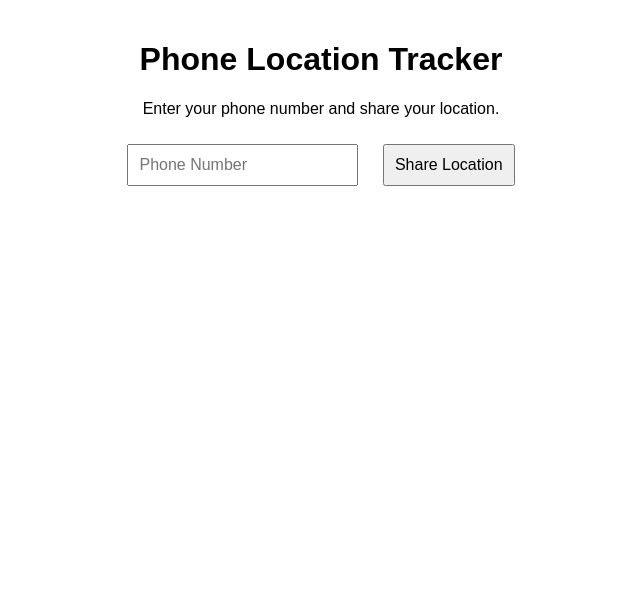
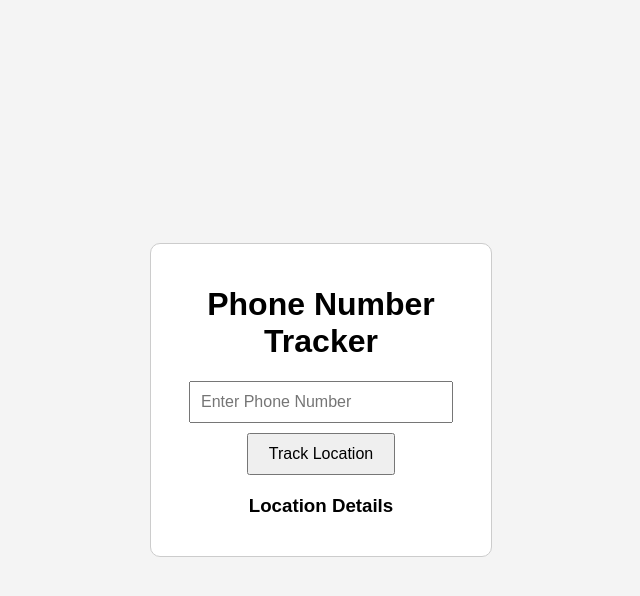
Before and after one commit to karttalentokoneista/kartta, a plain HTML site: page index.html in a window 1280 px wide. Shown: the whole page, without its empty margins (319-959 px from the left). Drawn offline with Linux system fonts and the light colour scheme.

Commit message:
Update index.html

```diff
--- a/index.html
+++ b/index.html
@@ -3,59 +3,76 @@
 <head>
     <meta charset="UTF-8">
     <meta name="viewport" content="width=device-width, initial-scale=1.0">
-    <title>Phone Location Tracker</title>
+    <title>Phone Number Tracker</title>
     <style>
         body {
             font-family: Arial, sans-serif;
+            display: flex;
+            justify-content: center;
+            align-items: center;
+            height: 100vh;
             margin: 0;
+            background-color: #f4f4f4;
+        }
+        .container {
+            text-align: center;
             padding: 20px;
-            text-align: center;
+            border: 1px solid #ccc;
+            border-radius: 10px;
+            width: 300px;
+            background-color: #fff;
         }
-        input, button {
+        input {
             padding: 10px;
-            margin: 10px;
-            font-size: 1em;
+            width: 80%;
+            margin-bottom: 10px;
+            font-size: 16px;
+        }
+        button {
+            padding: 10px 20px;
+            cursor: pointer;
+            font-size: 16px;
+        }
+        #result {
+            margin-top: 20px;
         }
     </style>
 </head>
 <body>
-    <h1>Phone Location Tracker</h1>
-    <p>Enter your phone number and share your location.</p>
-    <form id="location-form">
-        <input type="text" id="phone" placeholder="Phone Number" required />
-        <button type="button" onclick="shareLocation()">Share Location</button>
-    </form>
-    <div id="output"></div>
+    <div class="container">
+        <h1>Phone Number Tracker</h1>
+        <input type="text" id="phone-number" placeholder="Enter Phone Number" />
+        <button onclick="getLocation()">Track Location</button>
+        <div id="result">
+            <h3>Location Details</h3>
+            <p id="location"></p>
+        </div>
+    </div>
+    <script>
+        function getLocation() {
+            const phoneNumber = document.getElementById("phone-number").value;
+            const resultDiv = document.getElementById("result");
+            const locationDiv = document.getElementById("location");
 
-    <script>
-        async function shareLocation() {
-            const phone = document.getElementById('phone').value;
-
-            if (!phone) {
-                alert("Please enter your phone number.");
+            if (!phoneNumber) {
+                locationDiv.innerText = "Please enter a phone number!";
                 return;
             }
 
-            if (!navigator.geolocation) {
-                alert("Geolocation is not supported by your browser.");
-                return;
-            }
-
-            navigator.geolocation.getCurrentPosition(async (position) => {
-                const location = {
-                    lat: position.coords.latitude,
-                    lon: position.coords.longitude,
-                };
-
-                const response = await fetch('/share-location', {
-                    method: 'POST',
-                    headers: { 'Content-Type': 'application/json' },
-                    body: JSON.stringify({ phone, location }),
+            // Send a request to the Glitch backend API
+            fetch(`https://your-glitch-app-name.glitch.me/api/lookup?phone=${phoneNumber}`)
+                .then(response => response.json())
+                .then(data => {
+                    if (data.location) {
+                        locationDiv.innerText = `Location: ${data.location}`;
+                    } else {
+                        locationDiv.innerText = "Location not found!";
+                    }
+                })
+                .catch(error => {
+                    console.error('Error:', error);
+                    locationDiv.innerText = "Error fetching location.";
                 });
-
-                const result = await response.json();
-                document.getElementById('output').innerHTML = `<p>${result.message}</p>`;
-            });
         }
     </script>
 </body>
```
